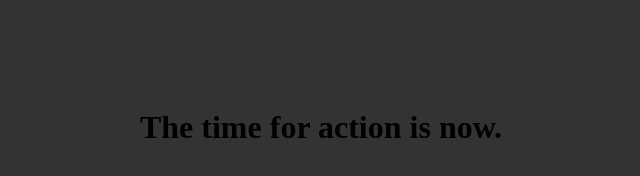
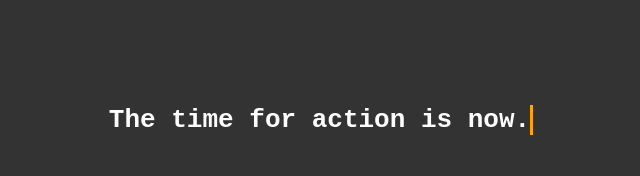
Before and after one commit to DariaSibova/Css-typewriter-animation, a plain HTML site: page index.html in a window 1280 px wide. Shown: the whole page, without its empty margins (319-959 px from the left). Drawn offline with Linux system fonts and the light colour scheme.

Commit message:
1 file modified

```diff
--- a/styles.css
+++ b/styles.css
@@ -1,7 +1,14 @@
-/* GLOBAL STYLES */
 body{
   background: #333;
   padding-top: 5em;
   display: flex;
   justify-content: center;
 }
+
+.typewriter h1{
+  color: #fff;
+  font-family: monospace;
+  overflow: hidden;/* Ensures the content is not revealed until the animation */
+border-right: .15em solid orange;/* The typwriter cursor */
+white-space: nowrap;/* Keeps the content on a single line */
+}
```
